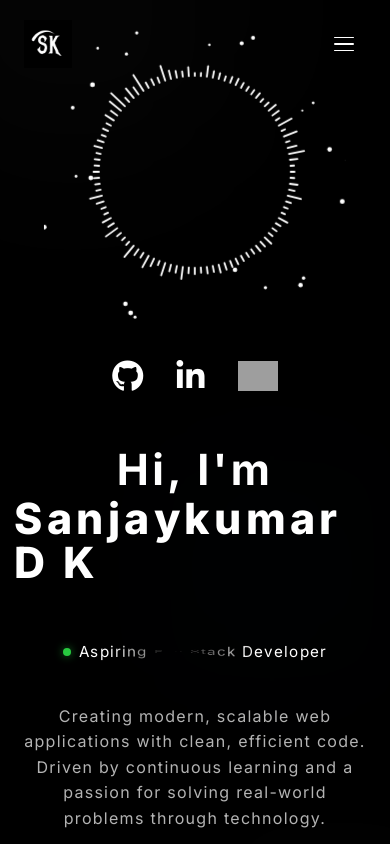
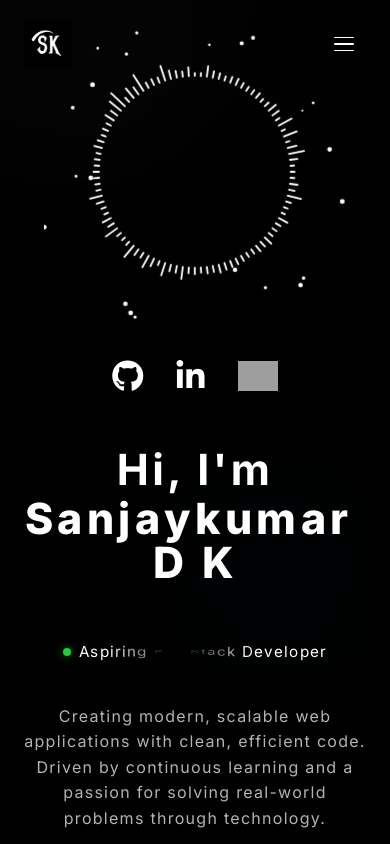
Before and after one commit to sanjaykumardk2006/Sanjaykumar, a React (Vite) app: page / in a window 390 px wide. Shown: the top 844 px of the page. Built offline with nearby package versions, Linux system fonts and the light colour scheme; grey boxes are pictures that could not be loaded.

Commit message:
edited the alignment of the text in the hero aection

```diff
--- a/src/components/FlipFadeText.jsx
+++ b/src/components/FlipFadeText.jsx
@@ -58,7 +58,7 @@ const Word = memo(function Word({
     return (
         <motion.div
             className={textClassName}
-            style={{ display: 'flex', gap: '0.02em', flexWrap: 'wrap', justifyContent: 'flex-start' }}
+            style={{ display: 'flex', gap: '0.02em', flexWrap: 'wrap' }}
             initial="initial"
             animate="animate"
             exit="exit"
@@ -118,8 +118,8 @@ export function FlipFadeText({
     const currentWord = useMemo(() => words[index], [words, index])
 
     return (
-        <div className={className} style={{ display: 'inline-flex', alignItems: 'center', justifyContent: 'flex-start' }}>
-            <div style={{ perspective: "1000px", position: 'relative', display: 'inline-flex', alignItems: 'center', justifyContent: 'flex-start' }}>
+        <div className={className} style={{ display: 'flex', alignItems: 'center', width: '100%' }}>
+            <div style={{ perspective: "1000px", position: 'relative', display: 'flex', alignItems: 'center', width: '100%', justifyContent: 'inherit' }}>
                 <AnimatePresence mode="wait">
                     <Word
                         key={currentWord}
--- a/src/components/Hero/Hero.css
+++ b/src/components/Hero/Hero.css
@@ -143,6 +143,10 @@
     margin-bottom: 6px;
   }
 
+  .hero-name {
+    justify-content: center;
+  }
+
   .hero-role {
     justify-content: center;
     margin-bottom: 28px;
```
